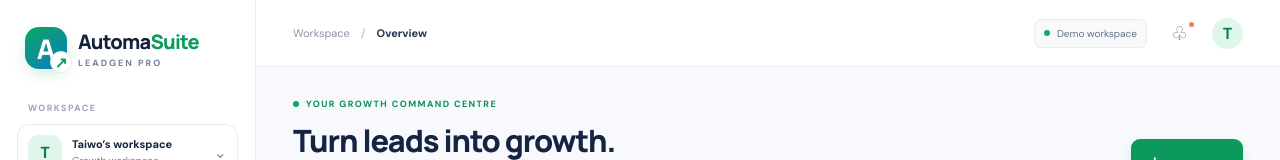
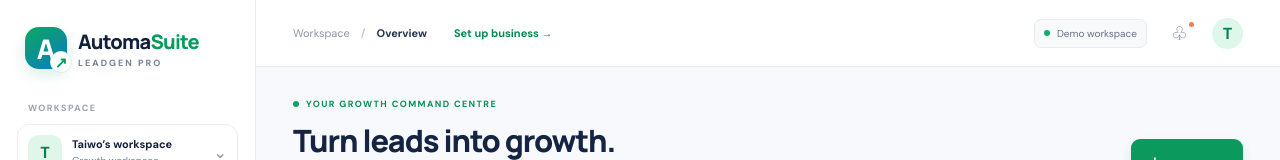
Before and after one commit to Automasuite/AutomaSuite-, a Next.js app: page / in a window 1280 px wide. Shown: the top 160 px of the page. Built offline with nearby package versions, Linux system fonts and the light colour scheme.

Commit message:
ui: link dashboard to business onboarding

```diff
--- a/app/page.tsx
+++ b/app/page.tsx
@@ -76,7 +76,7 @@ export default function Home() {
     </aside>
 
     <section className="main-panel">
-      <header className="topbar"><div className="breadcrumb"><span>Workspace</span><b>/</b><strong>{view}</strong></div><div className="top-actions"><span className="environment"><i/> Demo workspace</span><button className="icon-button" aria-label="Notifications">♧<i/></button><div className="top-avatar">T</div></div></header>
+      <header className="topbar"><div className="breadcrumb"><span>Workspace</span><b>/</b><strong>{view}</strong><a href="/onboarding" style={{marginLeft:16,color:"#078752",fontWeight:700,textDecoration:"none"}}>Set up business →</a></div><div className="top-actions"><span className="environment"><i/> Demo workspace</span><button className="icon-button" aria-label="Notifications">♧<i/></button><div className="top-avatar">T</div></div></header>
       <div className="content">
         {notice && <div className="toast">✓ {notice}</div>}
         <div className="page-heading"><div><div className="eyebrow"><span className="eyebrow-dot"/> YOUR GROWTH COMMAND CENTRE</div><h1>{view === "Overview" ? "Turn leads into growth." : view === "Leads" ? "Your leads, in one place." : view === "Signals" ? "Know who to contact — and why." : view === "Campaigns" ? "Campaigns that move leads forward." : "Measure what moves revenue."}</h1><p>{view === "Overview" ? "See your pipeline clearly. Focus on the next best action, not just more activity." : view === "Leads" ? "Capture, qualify and manage prospects from first signal to conversion." : view === "Signals" ? "Use real context to decide whether to contact, nurture or wait." : view === "Campaigns" ? "Plan relevant outreach and keep every follow-up connected to the lead." : "Understand lead quality, engagement and conversion at a glance."}</p></div><button className="primary-button" onClick={() => setShowAdd(true)}><span>＋</span> Add a lead</button></div>
```
